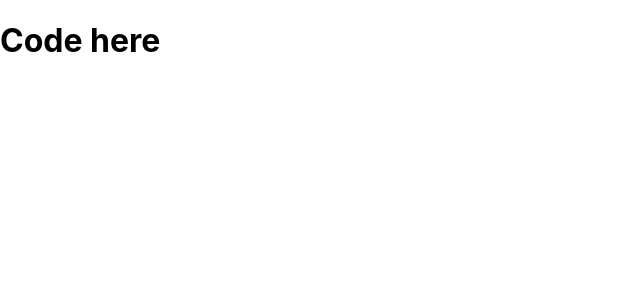
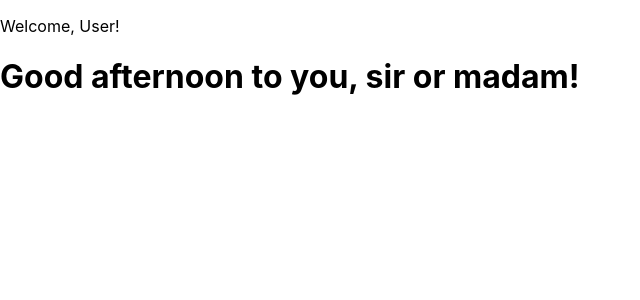
Before and after one commit to SuzanneNL/learn-react, a React (Create React App) app in the folder my-app/: page / in a window 1280 px wide. Shown: the top 300 px of the page, without its empty margins (0-640 px from the left). Built offline with nearby package versions, Linux system fonts and the light colour scheme.

Commit message:
Convert function-based components to class-based components

```diff
--- /dev/null
+++ b/my-app/src/ConvertApp.js
@@ -0,0 +1,82 @@
+import React from "react"
+import ReactDOM from "react-dom"
+
+// #1
+// function ConvertApp() {
+//     return (
+//         <div>
+//             <Header />
+//             <Greeting />
+//         </div>
+//     )
+// }
+
+class ConvertApp extends React.Component {
+    render() {
+        return (
+            <div>
+            <Header username="User"/>
+            <Greeting />
+        </div>
+        )
+    }
+}
+
+// #2
+// function Header(props) {
+//     return (
+//         <header>
+//             <p>Welcome, {props.username}!</p>
+//         </header>
+//     )
+// }
+
+class Header extends React.Component {
+    render() {
+        return (
+            <header>
+                <p>Welcome, {this.props.username}!</p>
+            </header>
+        )
+    }
+}
+
+// #3
+// function Greeting() {
+//     const date = new Date()
+//     const hours = date.getHours()
+//     let timeOfDay
+
+//     if (hours < 12) {
+//         timeOfDay = "morning"
+//     } else if (hours >= 12 && hours < 17) {
+//         timeOfDay = "afternoon"
+//     } else {
+//         timeOfDay = "night"
+//     }
+//     return (
+//         <h1>Good {timeOfDay} to you, sir or madam!</h1>
+//     )
+// }
+
+class Greeting extends React.Component {
+    render() {
+        const date = new Date()
+        const hours = date.getHours()
+        let timeOfDay
+
+        if (hours < 12) {
+            timeOfDay = "morning"
+        } else if (hours >= 12 && hours < 17) {
+            timeOfDay = "afternoon"
+        } else {
+            timeOfDay = "night"
+        }
+        return (
+            <h1>Good {timeOfDay} to you, sir or madam!</h1>
+        )
+    }
+}
+
+
+export default ConvertApp
--- a/my-app/src/index.js
+++ b/my-app/src/index.js
@@ -4,10 +4,10 @@ import './index.css';
 import App from './App';
 import reportWebVitals from './reportWebVitals';
 
-import ClassBasedApp from './ClassBasedApp';
+import ConvertApp from './ConvertApp';
 
 ReactDOM.render(
-  <ClassBasedApp />,
+  <ConvertApp />,
   document.getElementById("root")
   )
 
```
